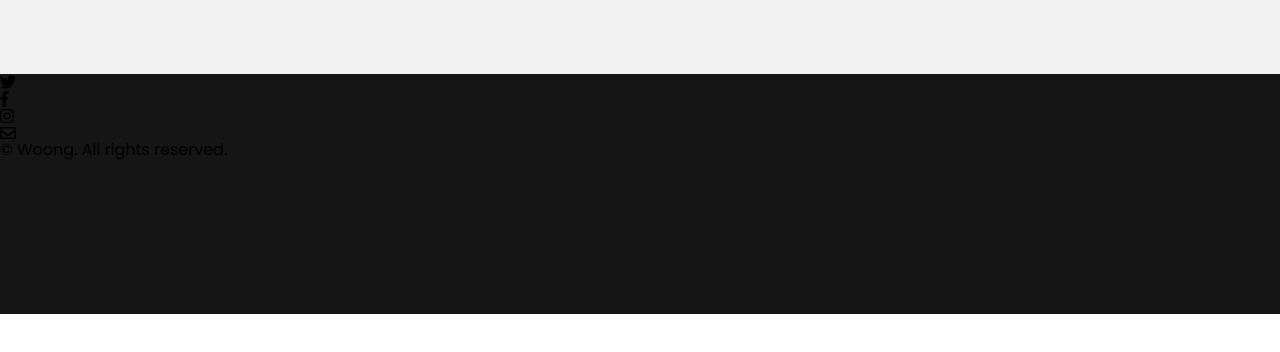
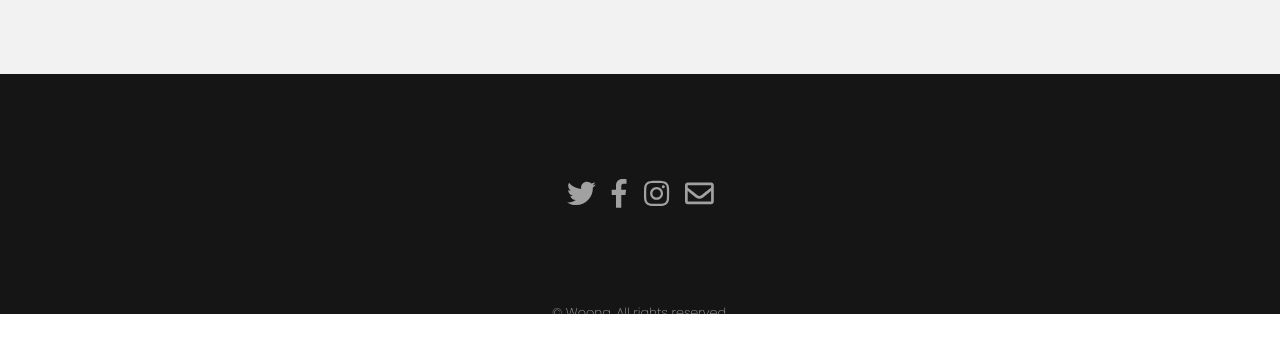
Before and after one commit to jtwjs/projects, a plain HTML site: page index.html in a window 1280 px wide. Shown: the part 3633-3985 px from the top of the page. Before the commit the page ends 3947 px from the top, so only its background shows below. Drawn offline with Linux system fonts and the light colour scheme.

Commit message:
CSS: footer

```diff
--- a/src/css/main.css
+++ b/src/css/main.css
@@ -321,3 +321,35 @@ section .container {
   height: 30vh;
   background: #151515;
 }
+
+#footer .container {
+  display: flex;
+  flex-direction: column;
+  align-items: center;
+  justify-content: space-around;
+  height: 100%;
+  padding: 3.5rem 0;
+}
+
+.sns-list {
+  display: flex;
+}
+
+.sns-item:not(:last-child) {
+  margin-right: 1rem;
+}
+
+.sns-item a {
+  font-size: 1.8rem;
+  color: rgba(255, 255, 255, 0.6);
+}
+
+.sns-item a:hover {
+  color: #fff;
+}
+
+.copyright {
+  font-size: 0.8rem;
+  font-weight: 200;
+  color: rgba(255, 255, 255, 0.6);
+}
```
